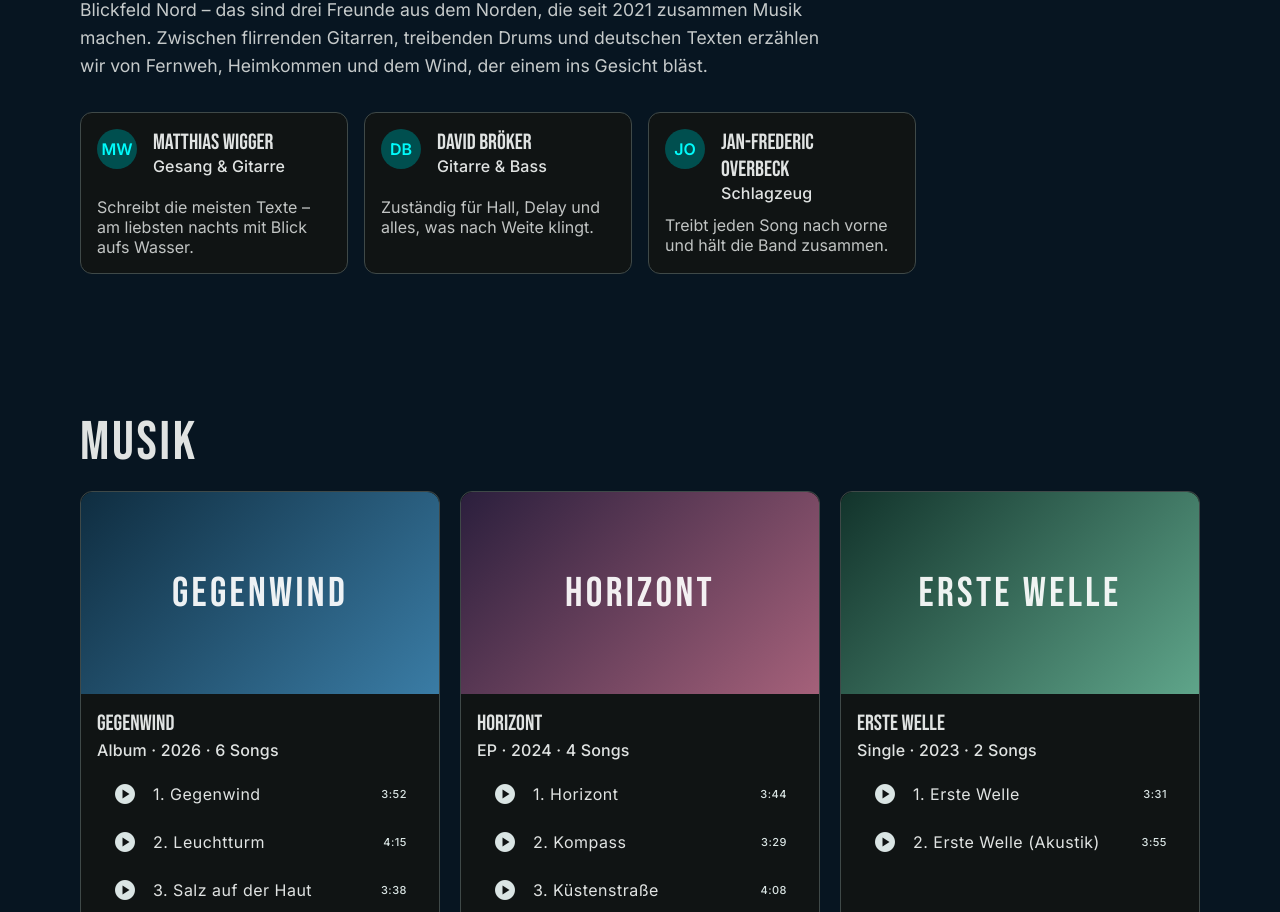
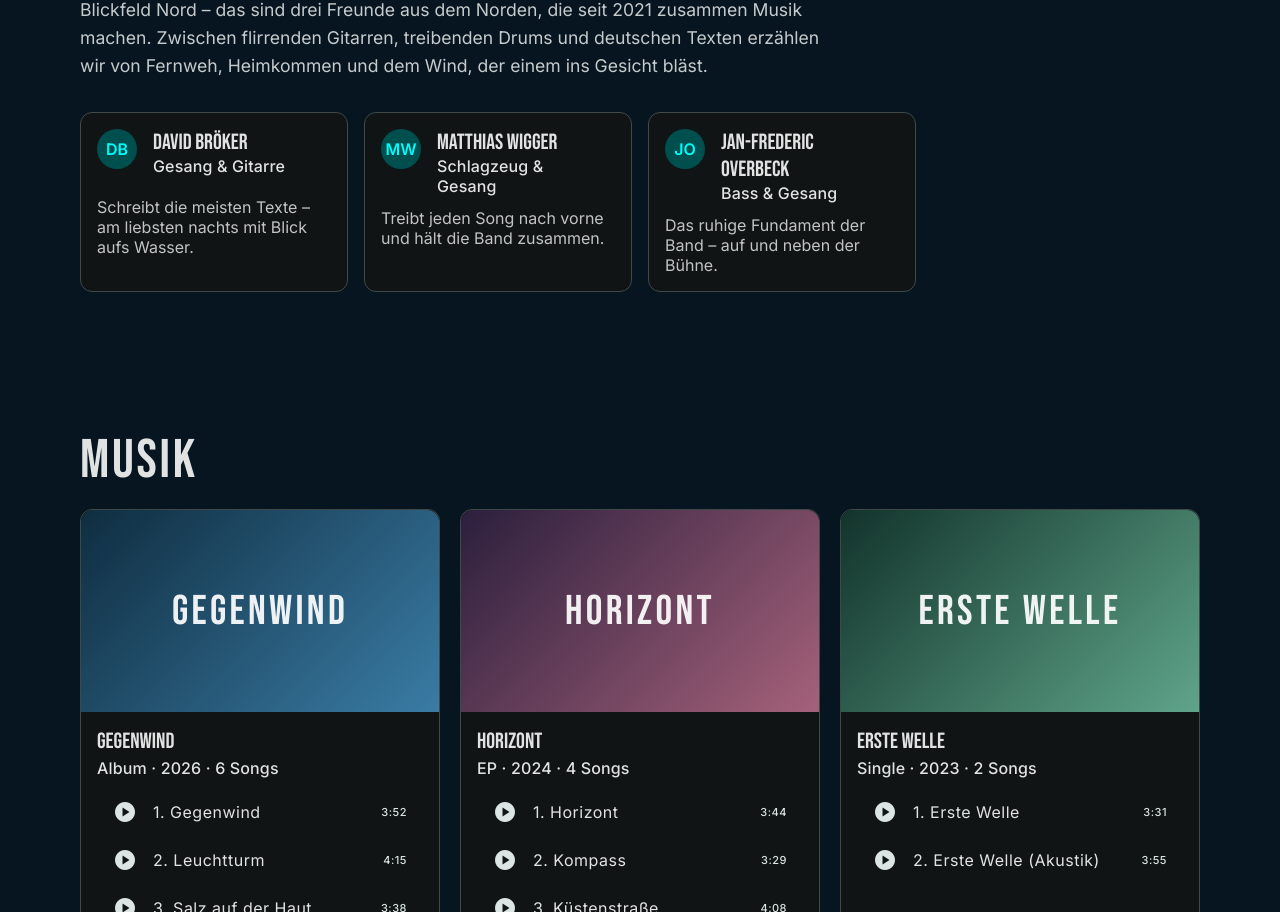
Before and after one commit to Jan-Frederic/Blickfeld-Nord, an Angular app: page / in a window 1280 px wide. Shown: the part 1037-1949 px from the top of the page. Built offline with nearby package versions, Linux system fonts and the light colour scheme.

Commit message:
Bandmitglieder: Rollen und Reihenfolge korrigieren
Co-Authored-By: Claude Opus 5.5 <noreply@anthropic.com>
Claude-Session: https://claude.ai/code/session_01D25FyH4sK3RrKD9UhkafHC

```diff
--- a/src/app/data/band.service.ts
+++ b/src/app/data/band.service.ts
@@ -30,9 +30,9 @@ export interface Show {
 @Injectable({ providedIn: 'root' })
 export class BandService {
   readonly members: Member[] = [
-    { name: 'Matthias Wigger', role: 'Gesang & Gitarre', initials: 'MW', bio: 'Schreibt die meisten Texte – am liebsten nachts mit Blick aufs Wasser.' },
-    { name: 'David Bröker', role: 'Gitarre & Bass', initials: 'DB', bio: 'Zuständig für Hall, Delay und alles, was nach Weite klingt.' },
-    { name: 'Jan-Frederic Overbeck', role: 'Schlagzeug', initials: 'JO', bio: 'Treibt jeden Song nach vorne und hält die Band zusammen.' },
+    { name: 'David Bröker', role: 'Gesang & Gitarre', initials: 'DB', bio: 'Schreibt die meisten Texte – am liebsten nachts mit Blick aufs Wasser.' },
+    { name: 'Matthias Wigger', role: 'Schlagzeug & Gesang', initials: 'MW', bio: 'Treibt jeden Song nach vorne und hält die Band zusammen.' },
+    { name: 'Jan-Frederic Overbeck', role: 'Bass & Gesang', initials: 'JO', bio: 'Das ruhige Fundament der Band – auf und neben der Bühne.' },
   ];
 
   readonly releases: Release[] = [
```
